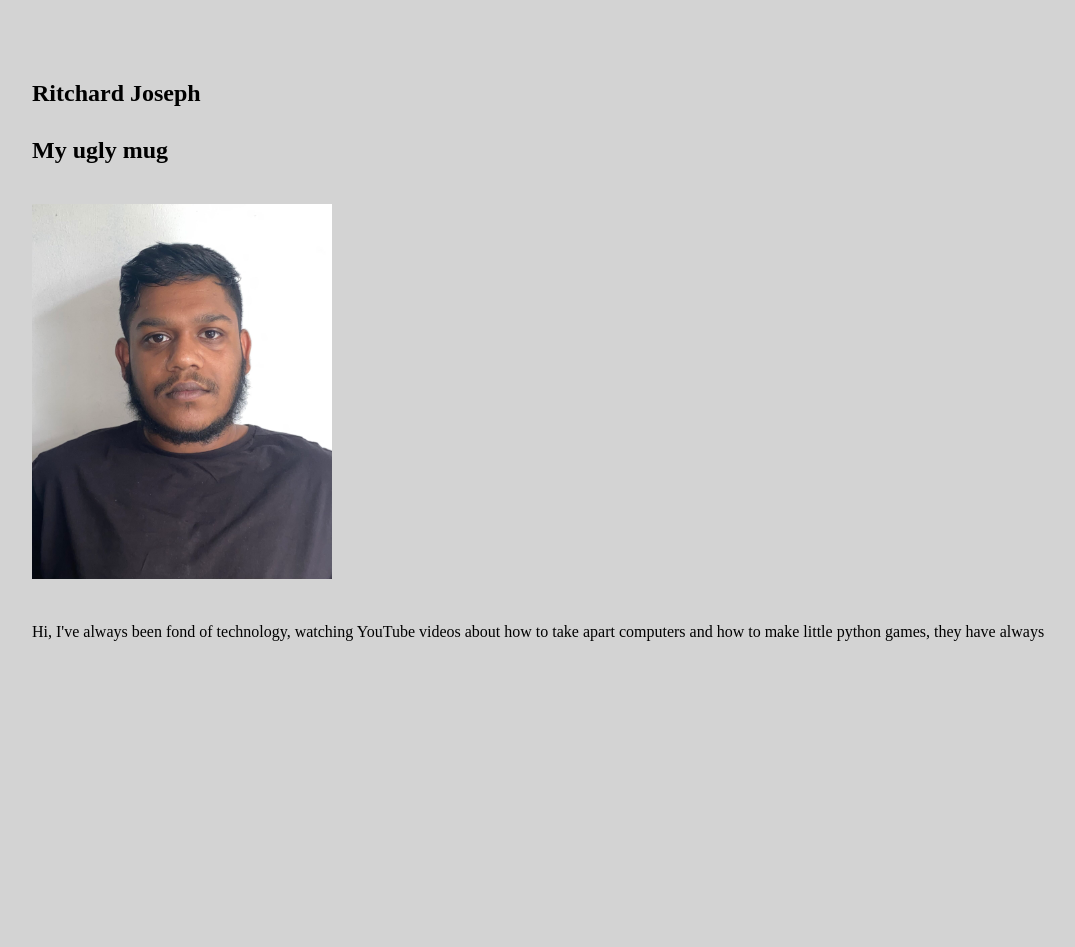
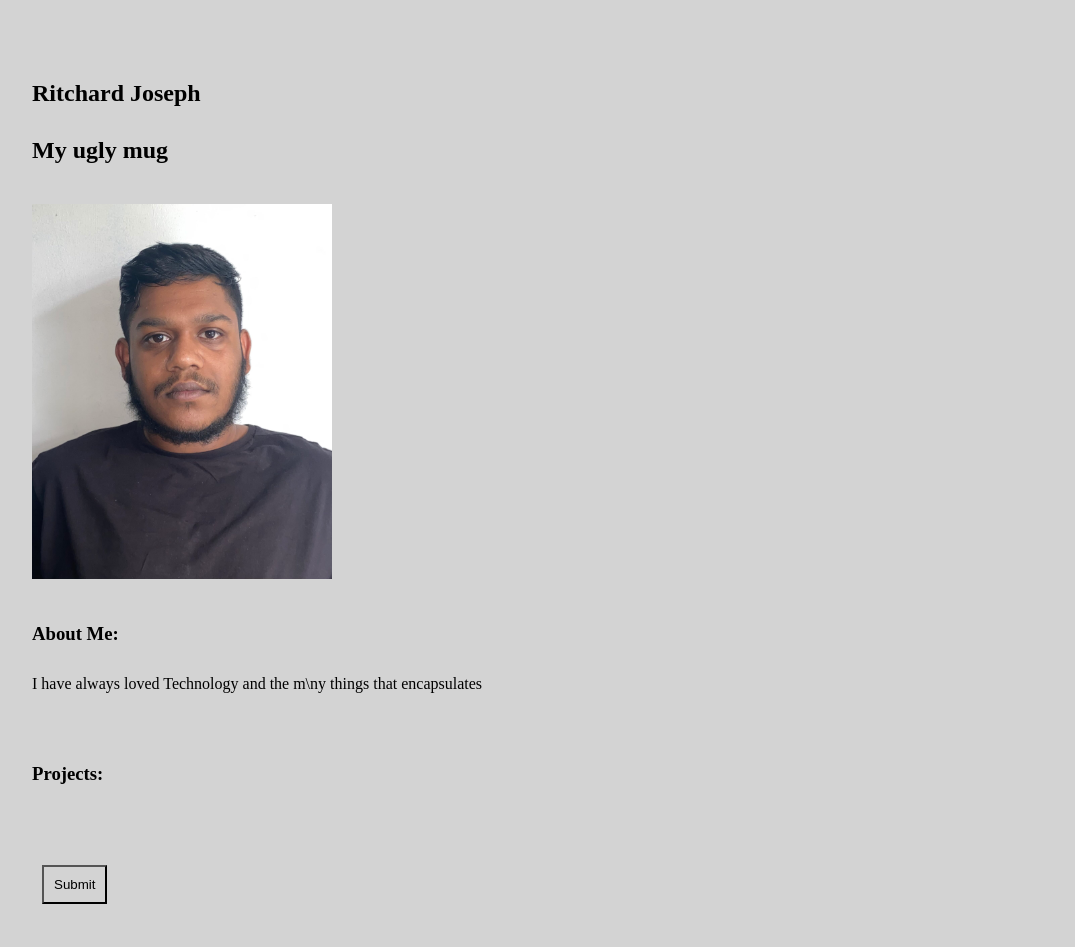
Before and after one commit to ritchardjoseph01/WebsitePortfolio, a plain HTML site: page index.html in a window 1280 px wide. Shown: the whole page, without its empty margins (48-1123 px from the left). Before the commit the page ends 800 px from the top, so only its background shows below. Drawn offline with Linux system fonts and the light colour scheme.

Commit message:
Added different sections

```diff
--- a/index.html
+++ b/index.html
@@ -13,10 +13,19 @@
         <h2>My ugly mug</h2>
 
         <img src="/Links and Images/Profile.jpg" alt="Mugshot of me" width="300px">
-        <figcaption>Hi, I've always been fond of technology, watching YouTube
-            videos about how to take apart computers and how to make little python games,
-        they have always  </figcaption>
+        <h3>About Me:</h3>
+        <p>I have always loved Technology and the m\ny things that encapsulates </p>
 
+    </section>
+
+    <section>
+        <h3>Projects:</h3>
+    </section>
+
+    <section>
+        <form action="submit">
+            <button type="submit">Submit</button>
+        </form>
     </section>
 
 </body>
```
